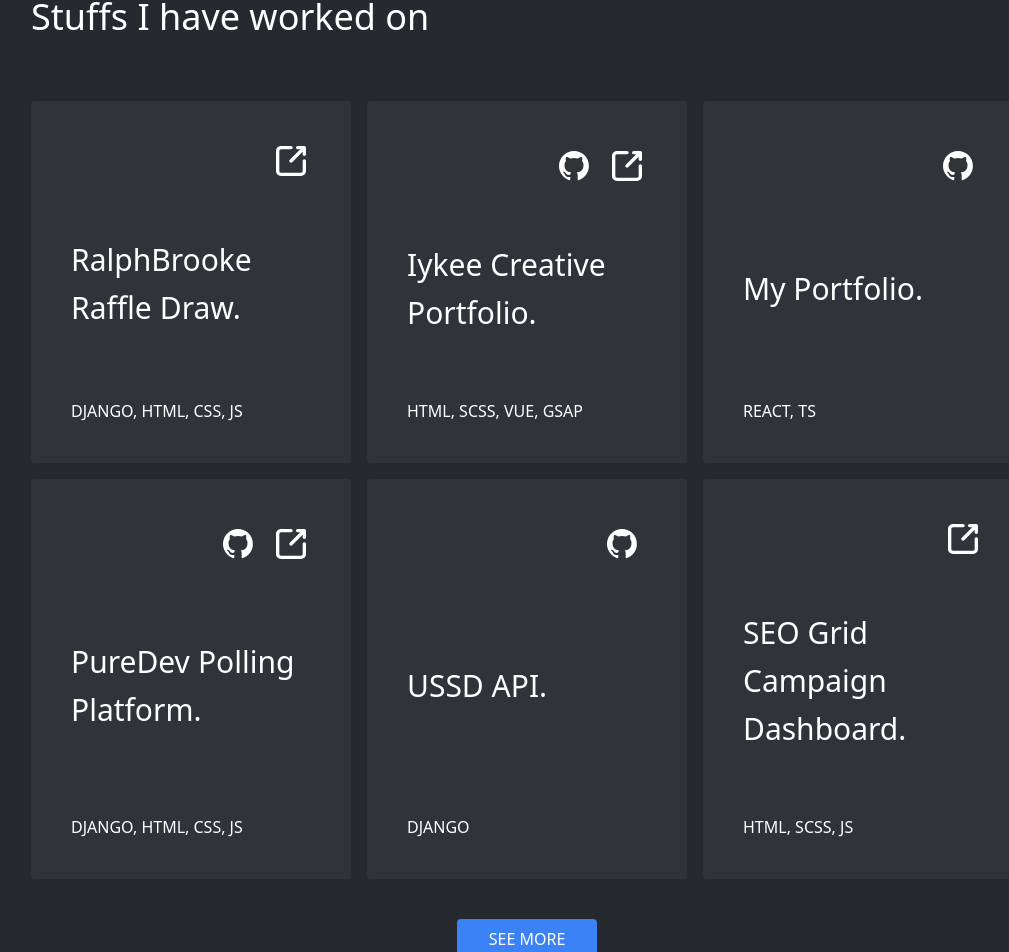
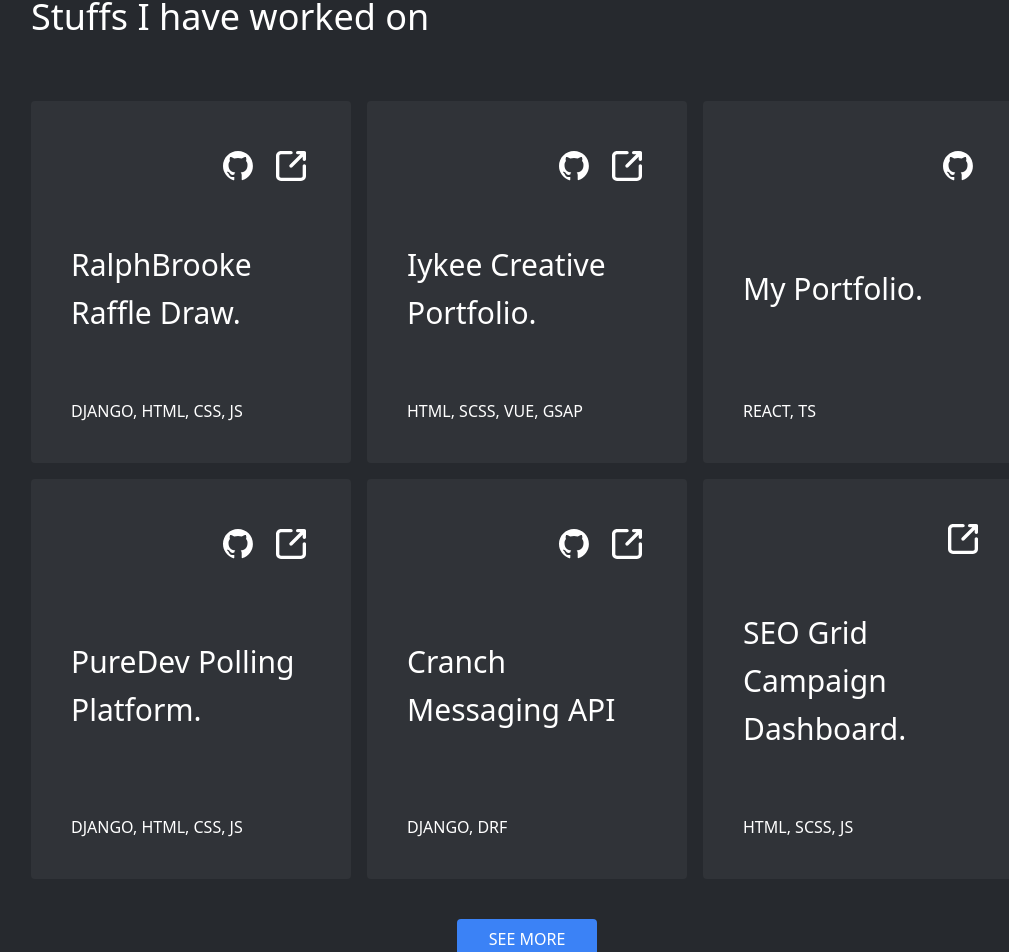
Before and after one commit to jbrit/Portfolio, a React (Create React App) app: page / in a window 1280 px wide. Shown: the part 887-1839 px from the top of the page, without its empty margins (113-1122 px from the left). Built offline with nearby package versions, Linux system fonts and the light colour scheme.

Commit message:
Cranch project added

```diff
--- a/src/pages/ProjectPage.tsx
+++ b/src/pages/ProjectPage.tsx
@@ -8,7 +8,7 @@ const projects: Array<{
   stack: Array<string>;
 }> = [
   {
-    // githubName: "raffle",
+    githubName: "raffle",
     liveLink: "http://www.ralphbrooke.com/",
     children: "RalphBrooke Raffle Draw.".split(" "),
     stack: ["Django", "HTML", "CSS", "JS"],
@@ -31,9 +31,10 @@ const projects: Array<{
     stack: ["Django", "HTML", "CSS", "JS"],
   },
   {
-    githubName: "USSD-Application",
-    children: ["USSD API."],
-    stack: ["Django"],
+    githubName: "cranch-backend",
+    liveLink: "https://cranch.herokuapp.com/",
+    children: "Cranch Messaging API".split(" "),
+    stack: ["Django", "DRF"],
   },
   {
     liveLink: "https://seo-dashboard.netlify.app/",
```
